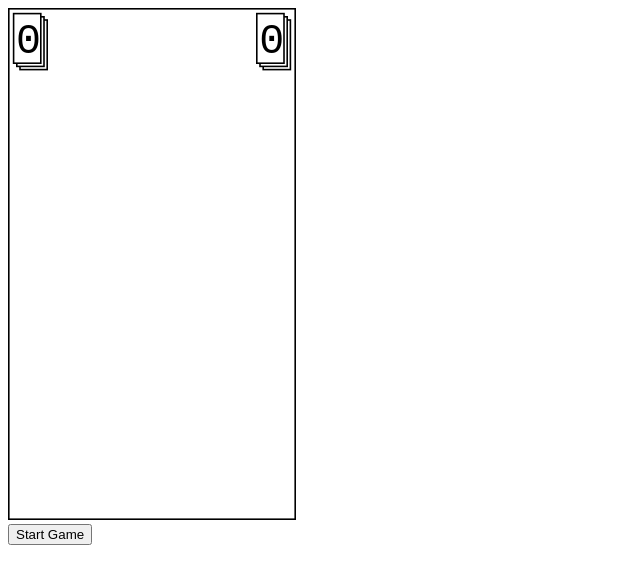
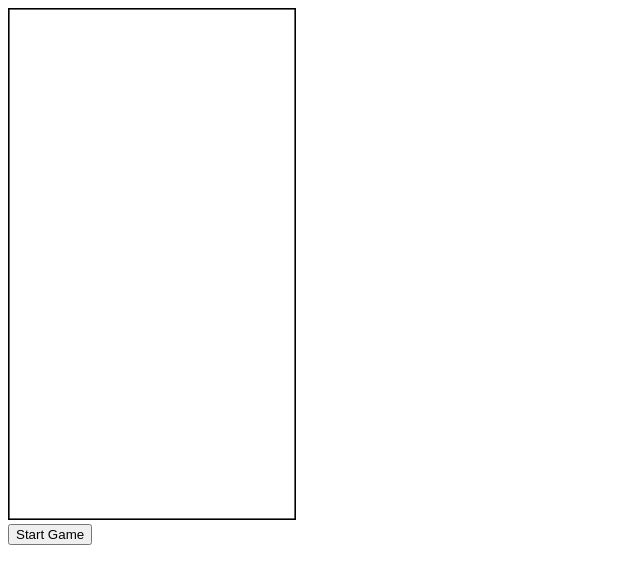
Before and after one commit to thomsedavi/oudenopolis, a React (Create React App) app: page / in a window 1280 px wide. Shown: the top 584 px of the page, without its empty margins (0-640 px from the left). Built offline with nearby package versions, Linux system fonts and the light colour scheme.

Commit message:
Start adding districts

```diff
--- a/src/App.tsx
+++ b/src/App.tsx
@@ -1,12 +1,14 @@
 import { useState } from 'react';
 import { CitizenCode, Citizens, startingCitizens } from './citizens';
 import { AttributeCode, Attributes } from './attributes';
+import { District } from './districts';
 
 export default function Game(): JSX.Element {
   const [availableCards, setAvailableCards] = useState<CitizenCode[]>([]);
   const [cardsInHand, setCardsInHand] = useState<CitizenCode[]>([]);
   const [discardedCards, setDiscardedCards] = useState<CitizenCode[]>([]);
   const [selectedCards, setSelectedCards] = useState<CitizenCode[]>([]);
+  const [grid, setGrid] = useState<{[coords: string]: District}>({});
   const [errors, setErrors] = useState<string[]>([]);
 
   const getId = (ids: string[]): string => {
@@ -42,6 +44,18 @@ export default function Game(): JSX.Element {
     setDiscardedCards([]);
     setCardsInHand([citizenCodes[0], citizenCodes[1], citizenCodes[2], citizenCodes[3]]);
     setSelectedCards([]);
+
+    const grid: {[coords: string]: District} = {};
+
+    grid['(-1,-1)'] = new District();
+    grid['(1,-1)'] = new District();
+    grid['(-2,0)'] = new District();
+    grid['(0,0)'] = new District();
+    grid['(2,0)'] = new District();
+    grid['(-1,1)'] = new District();
+    grid['(1,1)'] = new District();
+
+    setGrid(grid);
   }
 
   const validateCards = (): void => {
@@ -135,7 +149,7 @@ export default function Game(): JSX.Element {
     setSelectedCards([]);
   }
 
-  const cardElements = cardsInHand.map((cardId: CitizenCode, index: number) => {
+  const cardElements: JSX.Element[] = cardsInHand.map((cardId: CitizenCode, index: number) => {
     const card = Citizens[cardId];
     const nameBits = card.name.split(' ');
 
@@ -146,18 +160,26 @@ export default function Game(): JSX.Element {
 
     if (availableCards.filter(cardId => Citizens[cardId].attributes.includes(card.attributes[0])).length > 1) {
       attribute0 = Attributes[card.attributes[0]].paths.map((path: string, pathIndex: number) => <path strokeWidth='0.04' stroke='black' fill={getAttributeColor(card.attributes[0])} key={`card${index}path${pathIndex}`} d={path} />);
+    } else {
+      attribute0 = Attributes[card.attributes[0]].paths.map((path: string, pathIndex: number) => <path strokeWidth='0.04' stroke='lightgray' fill={getAttributeColor(card.attributes[0])} key={`card${index}path${pathIndex}`} d={path} />);
     }
 
     if (availableCards.filter(cardId => Citizens[cardId].attributes.includes(card.attributes[1])).length > 1) {
       attribute1 = Attributes[card.attributes[1]].paths.map((path: string, pathIndex: number) => <path strokeWidth='0.04' stroke='black' fill={getAttributeColor(card.attributes[1])} key={`card${index}path${pathIndex}`} d={path} />);
+    } else {
+      attribute1 = Attributes[card.attributes[1]].paths.map((path: string, pathIndex: number) => <path strokeWidth='0.04' stroke='lightgray' fill={getAttributeColor(card.attributes[1])} key={`card${index}path${pathIndex}`} d={path} />);
     }
 
     if (availableCards.filter(cardId => Citizens[cardId].attributes.includes(card.attributes[2])).length > 1) {
       attribute2 = Attributes[card.attributes[2]].paths.map((path: string, pathIndex: number) => <path strokeWidth='0.04' stroke='black' fill={getAttributeColor(card.attributes[2])} key={`card${index}path${pathIndex}`} d={path} />);
+    } else {
+      attribute2 = Attributes[card.attributes[2]].paths.map((path: string, pathIndex: number) => <path strokeWidth='0.04' stroke='lightgray' fill={getAttributeColor(card.attributes[2])} key={`card${index}path${pathIndex}`} d={path} />);
     }
 
     if (availableCards.filter(cardId => Citizens[cardId].attributes.includes(card.attributes[3])).length > 1) {
       attribute3 = Attributes[card.attributes[3]].paths.map((path: string, pathIndex: number) => <path strokeWidth='0.04' stroke='black' fill={getAttributeColor(card.attributes[3])} key={`card${index}path${pathIndex}`} d={path} />);
+    } else {
+      attribute3 = Attributes[card.attributes[3]].paths.map((path: string, pathIndex: number) => <path strokeWidth='0.04' stroke='lightgray' fill={getAttributeColor(card.attributes[3])} key={`card${index}path${pathIndex}`} d={path} />);
     }
 
     return <g key={`card${index}`} transform={`translate(${120 + (index * 220)} ${selectedCards.includes(cardId) ? 1395 : 1400}) scale(2.3)`}>
@@ -182,26 +204,44 @@ export default function Game(): JSX.Element {
     </g>;
   });
 
+  const mapElements: JSX.Element[] = Object.keys(grid).map(coordsString => {
+    const coords = coordsString.substring(1, coordsString.length - 1).split(',');
+
+    return <rect key={`district${coordsString}`} x={350 + (Number(coords[0]) * 100)} y={675 + (Number(coords[1]) * 100)} width='200' height='100' stroke='black' fill='none' />;
+  })
+
   return (
     <>
       <div>
         <svg viewBox='0 0 900 1600' xmlns='http://www.w3.org/2000/svg' width='18em'>
           <rect width='900' height='1600' fill='black' stroke='none' />
           <rect x='5' y='5' width='890' height='1590' fill='white' stroke='none' />
-          <rect x='35' y='35' width='90' height='160' fill='black' stroke='none' />
-          <rect x='40' y='40' width='80' height='150' fill='white' stroke='none' />
-          <rect x='25' y='25' width='90' height='160' fill='black' stroke='none' />
-          <rect x='30' y='30' width='80' height='150' fill='white' stroke='none' />
-          <rect x='15' y='15' width='90' height='160' fill='black' stroke='none' />
-          <rect x='20' y='20' width='80' height='150' fill='white' stroke='none' />
-          <text x={60 - 35} y='140' fontSize='10em' fontFamily='monospace' fill='black'>{cardsInDeck().length}</text>
-          <rect x='795' y='35' width='90' height='160' fill='black' stroke='none' />
-          <rect x='800' y='40' width='80' height='150' fill='white' stroke='none' />
-          <rect x='785' y='25' width='90' height='160' fill='black' stroke='none' />
-          <rect x='790' y='30' width='80' height='150' fill='white' stroke='none' />
-          <rect x='775' y='15' width='90' height='160' fill='black' stroke='none' />
-          <rect x='780' y='20' width='80' height='150' fill='white' stroke='none' />
-          <text x={820 - 35} y={discardedCards.length > 9 ? '120' : '140'} fontSize={discardedCards.length > 9 ? '5em' : '10em'} fontFamily='monospace' fill='black'>{discardedCards.length}</text>
+          {cardsInDeck().length > 0 && <g transform='translate(15 15)'>
+            {cardsInDeck().length > 4  && <>
+              <rect x='20' y='20' width='90' height='160' fill='black' stroke='none' />
+              <rect x='25' y='25' width='80' height='150' fill='white' stroke='none' />
+            </>}
+            {cardsInDeck().length > 1  && <>
+              <rect x='10' y='10' width='90' height='160' fill='black' stroke='none' />
+              <rect x='15' y='15' width='80' height='150' fill='white' stroke='none' />
+            </>}
+            <rect width='90' height='160' fill='black' stroke='none' />
+            <rect x='5' y='5' width='80' height='150' fill='white' stroke='none' />
+            <text x={45 - 35} y='125' fontSize='10em' fontFamily='monospace' fill='black'>{cardsInDeck().length}</text>
+          </g>}
+          {discardedCards.length > 0 && <g transform='translate(775 15)'>
+            {discardedCards.length > 4  && <>
+              <rect x='20' y='20' width='90' height='160' fill='black' stroke='none' />
+              <rect x='25' y='25' width='80' height='150' fill='white' stroke='none' />
+            </>}
+            {discardedCards.length > 1  && <>
+              <rect x='10' y='10' width='90' height='160' fill='black' stroke='none' />
+              <rect x='15' y='15' width='80' height='150' fill='white' stroke='none' />
+            </>}
+            <rect width='90' height='160' fill='black' stroke='none' />
+            <rect x='5' y='5' width='80' height='150' fill='white' stroke='none' />
+            <text x={45 - 35} y={discardedCards.length > 9 ? '105' : '125'} fontSize={discardedCards.length > 9 ? '5em' : '10em'} fontFamily='monospace' fill='black'>{discardedCards.length}</text>
+          </g>}
           {selectedCards.length > 0 && <g transform='translate(20 1115)'>
             <rect x='5' y='5' width='280' height='80' fill='black' stroke='none' />
             <rect width='280' height='80' fill='black' stroke='none' />
@@ -209,6 +249,7 @@ export default function Game(): JSX.Element {
             <text x='15' y='65' fontSize='5em' fontFamily='monospace' fill='black'>DISCARD</text>
             <rect width='280' height='80' fill='transparent' stroke='none' cursor='pointer' onClick={() => discardCards()} />
           </g>}
+          {mapElements}
           {cardElements}
         </svg>
       </div>
```
